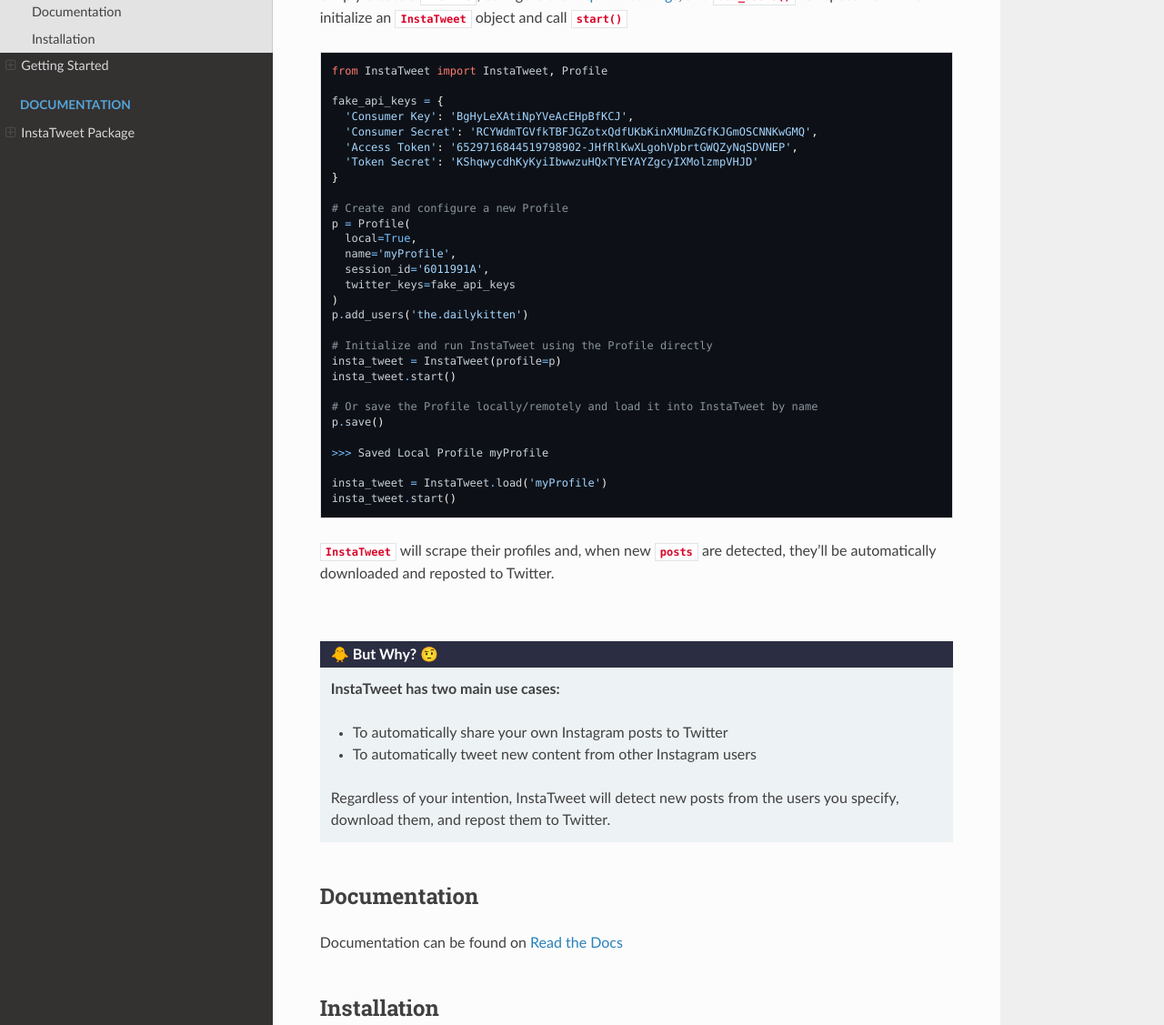
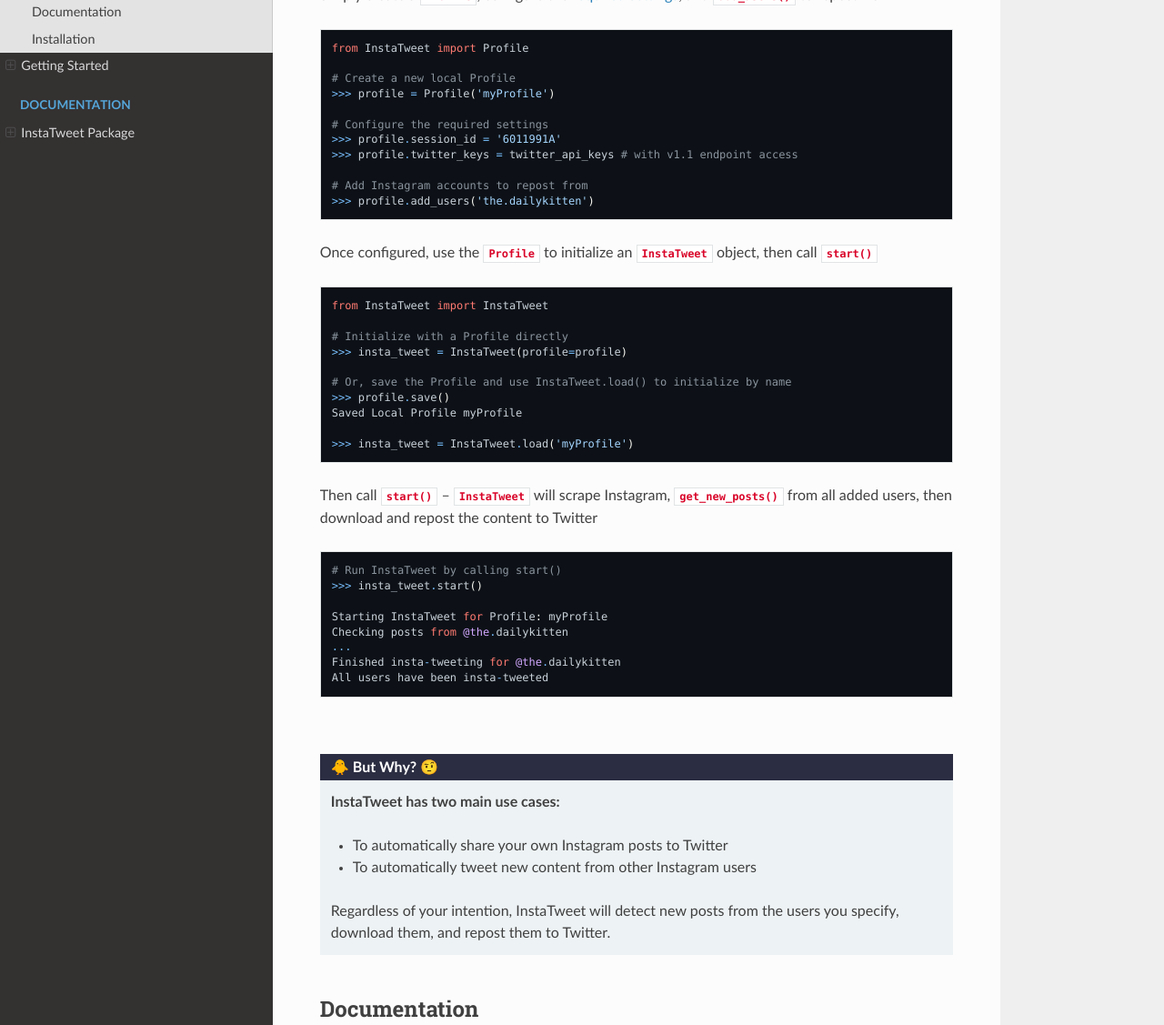
Before and after one commit to TDKorn/insta-tweet, a Sphinx documentation site: the page built from docs/source/README.md, in a window 1280 px wide and 1400 px high, scrolled down 1147 px. Shown: the part 273-1400 px from the top of the window at 91% size. Built offline with Sphinx 7.4.7 and the Read the Docs theme 2.0.0, drawn with Linux system fonts in a browser that asks for light colours; some of the changed text lies outside the part shown.

Commit message:
Update README.md
ok

````diff
--- a/docs/source/README.md
+++ b/docs/source/README.md
@@ -25,45 +25,56 @@ although nobody will click the link, they'll at least see what you posted.
 
 `InstaTweet` is a customizable tool to automatically repost content from Instagram to Twitter.
 
-Simply create a {py:class}`~.Profile`, configure the
-{ref}`required settings <mandatory-settings>`, and {py:meth}`~.add_users` to repost from.
-Then initialize an {py:class}`~.InstaTweet` object and call {py:meth}`~.start`
+Simply create a {py:class}`~.Profile`,
+configure the {ref}`required settings <mandatory-settings>`,
+and {py:meth}`~.add_users` to repost from
 
 ```python
-from InstaTweet import InstaTweet, Profile
+from InstaTweet import Profile
 
-fake_api_keys = {
-  'Consumer Key': 'BgHyLeXAtiNpYVeAcEHpBfKCJ',
-  'Consumer Secret': 'RCYWdmTGVfkTBFJGZotxQdfUKbKinXMUmZGfKJGmOSCNNKwGMQ',
-  'Access Token': '6529716844519798902-JHfRlKwXLgohVpbrtGWQZyNqSDVNEP',
-  'Token Secret': 'KShqwycdhKyKyiIbwwzuHQxTYEYAYZgcyIXMolzmpVHJD'
-}
+# Create a new local Profile
+>>> profile = Profile('myProfile')
 
-# Create and configure a new Profile
-p = Profile(
-  local=True,
-  name='myProfile',
-  session_id='6011991A',
-  twitter_keys=fake_api_keys
-)
-p.add_users('the.dailykitten')
+# Configure the required settings
+>>> profile.session_id = '6011991A'
+>>> profile.twitter_keys = twitter_api_keys # with v1.1 endpoint access
 
-# Initialize and run InstaTweet using the Profile directly
-insta_tweet = InstaTweet(profile=p)
-insta_tweet.start()
-
-# Or save the Profile locally/remotely and load it into InstaTweet by name
-p.save()
-
->>> Saved Local Profile myProfile
-
-insta_tweet = InstaTweet.load('myProfile')
-insta_tweet.start()
+# Add Instagram accounts to repost from
+>>> profile.add_users('the.dailykitten')
 ```
 
-{py:class}`~.InstaTweet` will scrape their profiles and, when new {py:attr}`~.posts` are detected, they'll be
-automatically downloaded and reposted to Twitter.
+Once configured, use the {py:class}`~.Profile` to initialize an {py:class}`~.InstaTweet` object,
+then call {py:meth}`~.start`
 
+```python
+from InstaTweet import InstaTweet
+
+# Initialize with a Profile directly
+>>> insta_tweet = InstaTweet(profile=profile)
+
+# Or, save the Profile and use InstaTweet.load() to initialize by name
+>>> profile.save()
+Saved Local Profile myProfile
+
+>>> insta_tweet = InstaTweet.load('myProfile')
+```
+
+Then call {py:meth}`~.start` --
+{py:class}`~.InstaTweet` will scrape Instagram,
+{py:meth}`~.get_new_posts` from all added users,
+then download and repost the content to Twitter
+
+
+```python
+# Run InstaTweet by calling start()
+>>> insta_tweet.start()
+
+Starting InstaTweet for Profile: myProfile
+Checking posts from @the.dailykitten
+...
+Finished insta-tweeting for @the.dailykitten
+All users have been insta-tweeted
+```
 
 ## Okay... But Why? 😟
 
@@ -226,26 +237,26 @@ to a {py:class}`~.Profile`'s {py:attr}`~.user_map`
 from InstaTweet import Profile
 
 # Add one user at a time
-p = Profile('myProfile')
-p.add_users('the.dailykitten', send_tweet=True)
+>>> p = Profile('myProfile')
+>>> p.add_users('the.dailykitten', send_tweet=True)
 
->>> Added Instagram user @the.dailykitten to the user map
+Added Instagram user @the.dailykitten to the user map
 
 # Add multiple users at once
-usernames = ['dailykittenig','the.daily.kitten.ig']
-p.add_users(usernames)
+>>> usernames = ['dailykittenig','the.daily.kitten.ig']
+>>> p.add_users(usernames)
 
->>> Added Instagram user @dailykittenig to the user map
->>> Added Instagram user @the.daily.kitten.ig to the user map
+Added Instagram user @dailykittenig to the user map
+Added Instagram user @the.daily.kitten.ig to the user map
 
 ```
 
 The {py:meth}`~.Profile.get_user` method can be used to retrieve the full {py:attr}`~.USER_MAPPING` of an added user
 
 ```python
-print(p.get_user('the.dailykitten'))
+>>> print(p.get_user('the.dailykitten'))
 
->>> {'hashtags': [], 'scraped': [-1], 'tweets': []}
+{'hashtags': [], 'scraped': [-1], 'tweets': []}
 ```
 
 <br>
@@ -259,21 +270,21 @@ You can {py:meth}`~.add_hashtags` for each user in the {py:attr}`~.user_map`
 
 ```python
 # Add a single hashtag for a specific user
-p.add_hashtags(user='dailykittenig', hashtags='cats')
+>>> p.add_hashtags(user='dailykittenig', hashtags='cats')
 
->>> Added hashtags for @dailykittenig
+Added hashtags for @dailykittenig
 
 # Add multiple hashtags at once
-users = ['the.dailykitten','the.daily.kitten.ig']
-hashtags = ['kittygram', 'kittycat']
+>>> users = ['the.dailykitten','the.daily.kitten.ig']
+>>> hashtags = ['kittygram', 'kittycat']
 
-for user in users:
-    p.add_hashtags(user, hashtags)
+>>> for user in users:
+...     p.add_hashtags(user, hashtags)
 
->>> Added hashtags for @the.dailykitten
->>> Added hashtags for @the.daily.kitten.ig
+Added hashtags for @the.dailykitten
+Added hashtags for @the.daily.kitten.ig
 
-p.view_config()
+>>> p.view_config()
 ```
 Output:
 ```shell
@@ -289,9 +300,9 @@ user_map : {'the.dailykitten': {'hashtags': ['kittygram', 'kittycat'], 'scraped'
 You can use the {py:meth}`~.get_hashtags_for` method to retrieve the `hashtags` list of a specific username
 
 ```python
-print(p.get_hashtags_for('the.daily.kitten.ig'))
+>>> print(p.get_hashtags_for('the.daily.kitten.ig'))
 
->>> ['kittygram', 'kittycat']
+['kittygram', 'kittycat']
 ```
 
 <br>
@@ -336,7 +347,7 @@ settings as well as tracking of previously scraped & tweeted posts (which is use
 
 [//]: # (which ones are new. )
 
-Call {py:meth}`~.save` on a {py:class}`~.Profile` to save it using the current or specified {py:attr}`~.name`
+Call {py:meth}`~.save` on a {py:class}`~.Profile` to save it using the current or specified {py:attr}`~.Profile.name`
 
 The value of {py:attr}`~.local` determines the location and save format:
 
````
Also changed, not shown: other parts of docs/source/README.md (+7 -9 lines), 1 other file.
